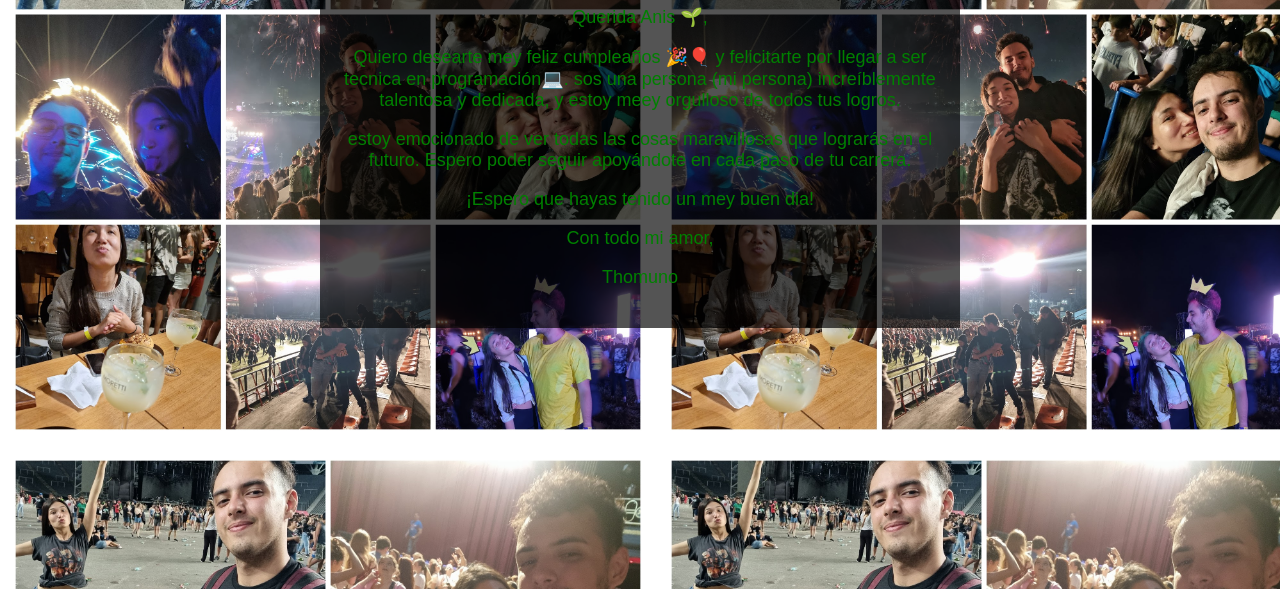
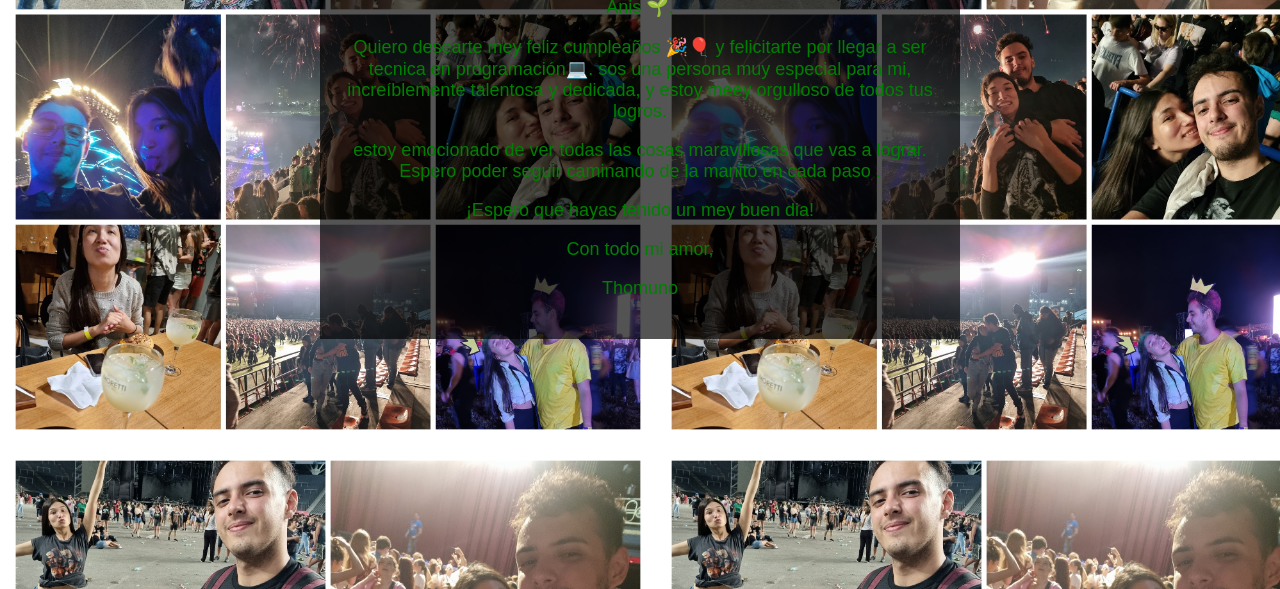
Before and after one commit to Zetita/CumpleanitosAni, a plain HTML site: page index.html in a window 1280 px wide. Shown: the part 211-800 px from the top of the page. Drawn offline with Linux system fonts and the light colour scheme.

Commit message:
changes
changes

```diff
--- a/index.html
+++ b/index.html
@@ -71,20 +71,16 @@
 <body>
   <div class="container">
     <h1>🎈¡Feliz Cumpleañitos! 🎈 </h1>
-<!--     <div class="birthday-message">
-      <img src="foto1.jpg" alt="Feliz Cumpleaños" />
-    </div> -->
+
     <div class="congrats-message">
-      <p>Querida Anis 🌱,</p>
-      <p>Quiero desearte mey feliz cumpleaños 🎉🎈 y felicitarte por llegar a ser tecnica en programación💻. sos una persona (mi persona) increíblemente talentosa y dedicada, y estoy meey orgulloso de todos tus logros.</p>
-      <p>estoy emocionado de ver todas las cosas maravillosas que lograrás en el futuro. Espero poder seguir apoyándote en cada paso de tu carrera.</p>
+      <p>Anis 🌱,</p>
+      <p>Quiero desearte mey feliz cumpleaños 🎉🎈 y felicitarte por llegar a ser tecnica en programación💻. sos una persona muy especial para mi, increíblemente talentosa y dedicada, y estoy meey orgulloso de todos tus logros.</p>
+      <p>estoy emocionado de ver todas las cosas maravillosas que vas a lograr. Espero poder seguir caminando de la manito en cada paso .</p>
       <p>¡Espero que hayas tenido un mey buen dia! </p>
       <p>Con todo mi amor,</p>
       <p>Thomuno</p>
     </div>
-  <!--   <div class="footer">
-      <p>© 2023 Z. Todos los derechos reservados.</p>
-    </div> -->
+
   </div>
 </body>
 </html>
```
